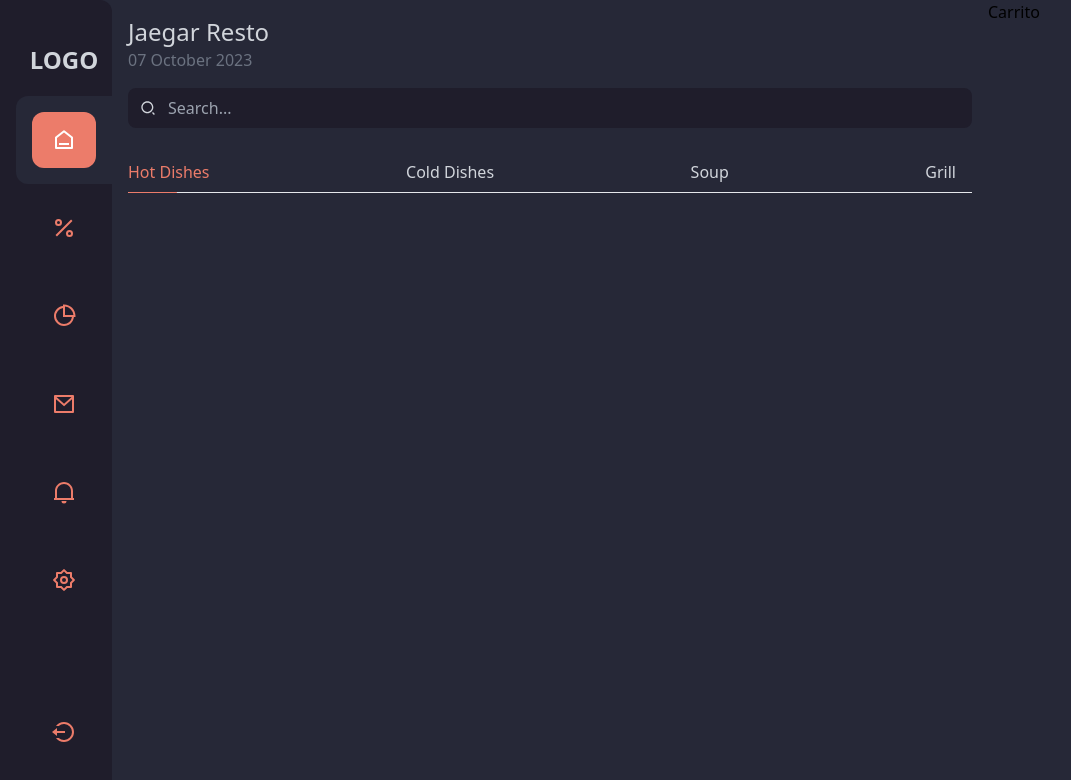
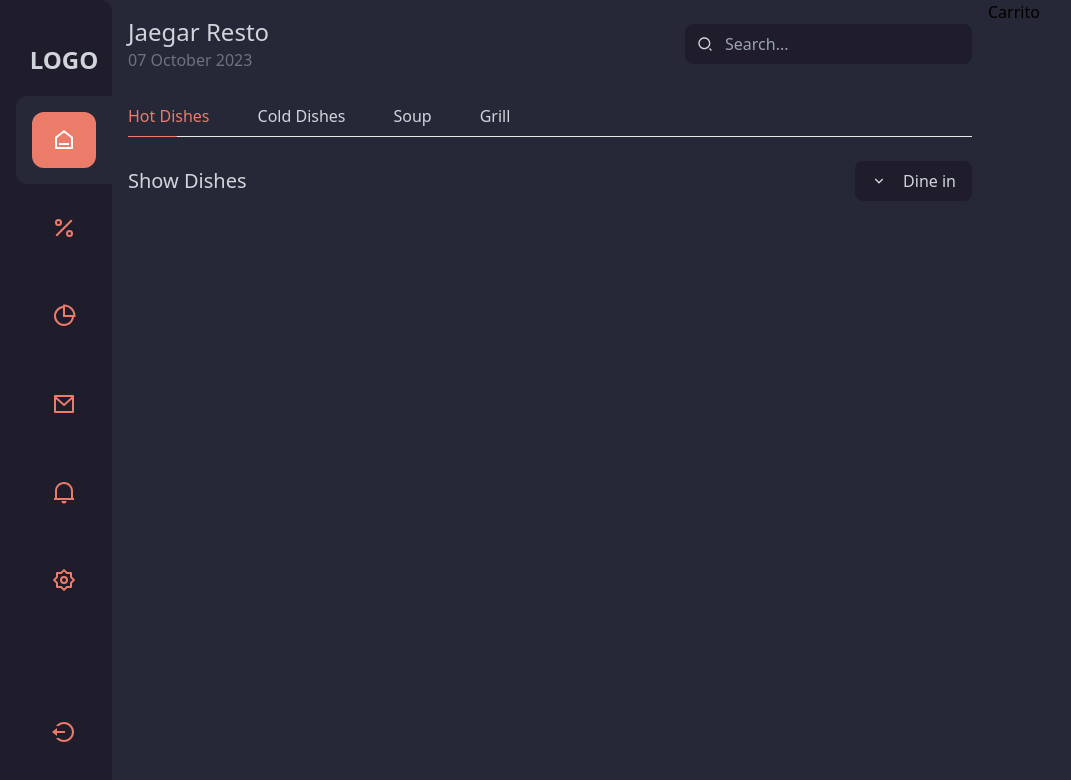
Before and after one commit to iAmJoeDeveloper/dashboard-store-v1, a React (Vite) app: page / in a window 1280 px wide. Shown: the top 780 px of the page, without its empty margins (0-1071 px from the left). Built offline with nearby package versions, Linux system fonts and the light colour scheme.

Commit message:
Title content

```diff
--- a/src/App.jsx
+++ b/src/App.jsx
@@ -7,6 +7,7 @@ import {
 	RiPieChart2Line,
 	RiCloseLine,
 	RiSearch2Line,
+	RiArrowDownSLine,
 } from 'react-icons/ri'
 import Sidebar from './components/shared/Sidebar'
 
@@ -42,7 +43,7 @@ function App() {
 						{/* Header */}
 						<header className='p-4'>
 							{/* Title and Search */}
-							<div className='flex flex-col gap-4 mb-6'>
+							<div className='flex flex-col md:flex-row md:items-center md:justify-between gap-4 mb-6'>
 								<div>
 									<h1 className='text-2xl text-gray-300'>Jaegar Resto</h1>
 									<p className='text-gray-500'>07 October 2023</p>
@@ -59,7 +60,7 @@ function App() {
 								</form>
 							</div>
 							{/* Tabs */}
-							<nav className='text-gray-300 flex items-center justify-between border-b'>
+							<nav className='text-gray-300 flex items-center justify-between lg:justify-start lg:gap-8 border-b mb-6'>
 								<a
 									href='#'
 									className='relative py-2 pr-4 before:w-1/2 before:h-[1px] before:absolute before:bg-[#ec7c6a] before:left-0 before:rounded-full before:-bottom-[1px] text-[#ec7c6a]'
@@ -76,6 +77,14 @@ function App() {
 									Grill
 								</a>
 							</nav>
+							{/* Title Content */}
+							<div className='flex items-center justify-between'>
+								<h2 className='text-xl text-gray-300'>Show Dishes</h2>
+								<button className='flex items-center gap-4 text-gray-300 bg-[#1F1D2B] py-2 px-4 rounded-lg'>
+									<RiArrowDownSLine />
+									Dine in
+								</button>
+							</div>
 						</header>
 					</div>
 					<div className='lg:col-span-2 fixed lg:static right-0'>Carrito</div>
```
